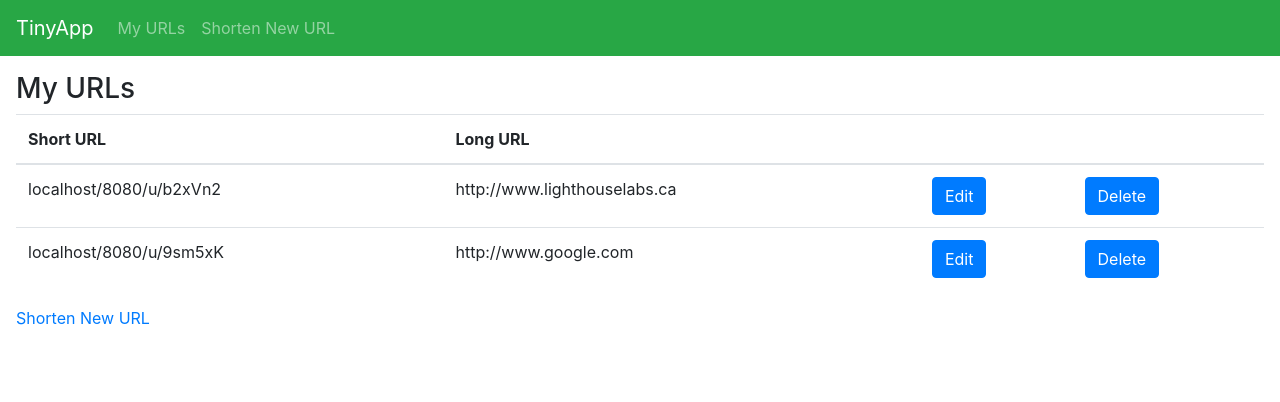
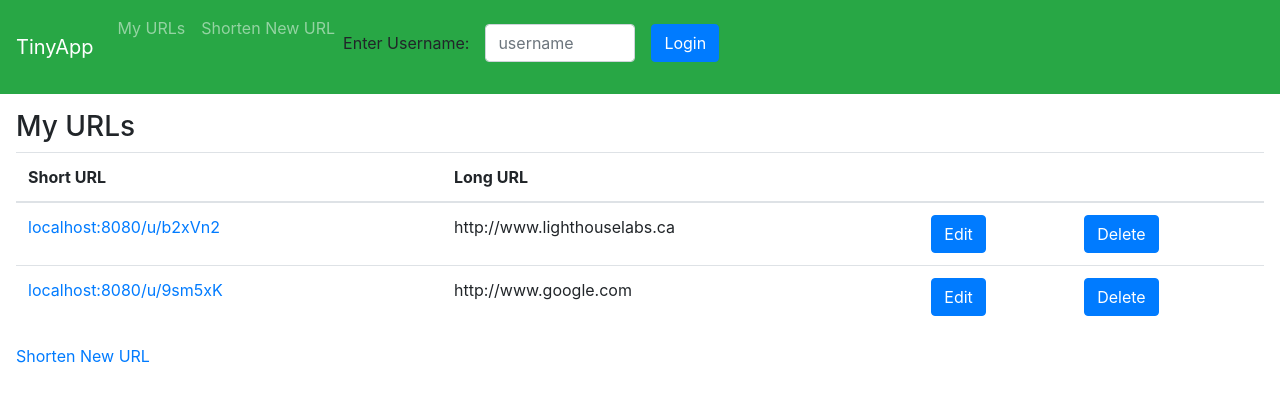
Before and after one commit to lorleod/tinyapp, a Node server app: page /urls in a window 1280 px wide. Shown: the top 402 px of the page. Run offline with Node 20, Linux system fonts and the light colour scheme; some libraries are stand-ins or nearby versions.

Commit message:
added logout

```diff
--- a/express_server.js
+++ b/express_server.js
@@ -1,4 +1,5 @@
 const bodyParser = require("body-parser");
+const cookieParser = require('cookie-parser')
 const express = require("express");
 const res = require("express/lib/response");
 const app = express();
@@ -6,6 +7,7 @@ const PORT = 8080; // default port 8080
 
 app.set("view engine", "ejs");
 app.use(bodyParser.urlencoded({ extended: true }));
+app.use(cookieParser());
 
 const urlDatabase = {
   b2xVn2: "http://www.lighthouselabs.ca",
@@ -13,11 +15,16 @@ const urlDatabase = {
 };
 
 app.get("/", (req, res) => {
-  res.send("Hello!");
+  const templateVars = {
+  //  username: req.cookies["username"]
+  }
+
+  res.render("/urls", templateVars);
 });
 
 app.get("/urls", (req, res) => {
-  const templateVars = { urls: urlDatabase };
+  const templateVars = { urls: urlDatabase, username: req.cookies["username"] };
+
   res.render("urls_index", templateVars);
 });
 
@@ -31,7 +38,11 @@ app.get("/u/:shortURL", (req, res) => {
 });
 
 app.get("/urls/new", (req, res) => {
-  res.render("urls_new");
+  const templateVars = {
+    username: req.cookies["username"]
+  }
+
+  res.render("urls_new", templateVars);
 });
 
 app.get("/urls/:shortURL", (req, res) => {
@@ -40,8 +51,21 @@ app.get("/urls/:shortURL", (req, res) => {
   const templateVars = {
     shortURL: shortURL,
     longURL: urlDatabase[shortURL],
+    username: req.cookies["username"]
   };
   res.render("urls_show", templateVars);
+});
+
+app.post("/login", (req, res) => {
+  // long URL from form
+  const username = req.body.username;
+  res.cookie('username', username);
+  res.redirect('/urls');
+});
+
+app.post("/logout", (req, res) => {
+  res.clearCookie('username');
+  res.redirect('/urls');
 });
 
 app.post("/urls/:shortURL", (req, res) => {
--- a/package.json
+++ b/package.json
@@ -19,6 +19,7 @@
   "homepage": "https://github.com/lorleod/tinyapp#readme",
   "dependencies": {
     "body-parser": "^1.20.0",
+    "cookie-parser": "^1.4.6",
     "ejs": "^3.1.8",
     "express": "^4.18.1"
   },
--- a/views/partials/_header.ejs
+++ b/views/partials/_header.ejs
@@ -8,6 +8,22 @@
       <div class="navbar-nav">
         <a class="nav-item nav-link" href="/urls">My URLs</a>
         <a class="nav-item nav-link" href="/urls/new">Shorten New URL</a>
+        <% if (username) { %>
+        <p style="margin-right: 10px">Logged in as <%= username %></p>
+        <form class="form-inline" action="/logout" method="POST">
+          <div class="form-group mb-2">
+            <button type="submit" class="btn btn-primary">Logout</button>
+          </div>
+        </form>
+        <% } else { %>
+        <form class="form-inline" action="/login" method="POST">
+          <div class="form-group mb-2">
+            <label for="username">Enter Username:</label>
+            <input class="form-control" type="text" name="username" placeholder="username" style="width: 150px; margin: 1em">
+            <button type="submit" class="btn btn-primary">Login</button>
+          </div>
+        </form>
+        <% } %>
       </div>
     </div>
   </nav>
--- a/views/urls_index.ejs
+++ b/views/urls_index.ejs
@@ -25,7 +25,7 @@
       <tbody>
         <% for(let url in urls) { %>
           <tr>
-            <td>localhost/8080/u/<%= url %></td>
+            <td><a href="localhost:8080/u/<%= url %>">localhost:8080/u/<%= url %></a></td>
             <td><%= urls[url] %></td>
             <td><form method="GET" action="/urls/<%= url %>">
               <button type="submit" class="btn btn-primary">Edit</button>
```
Also changed, not shown: 1 other file.
